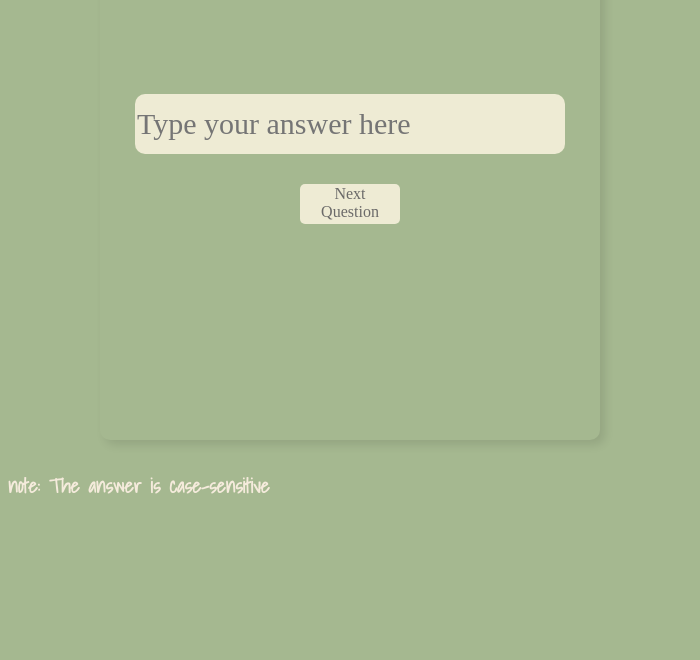
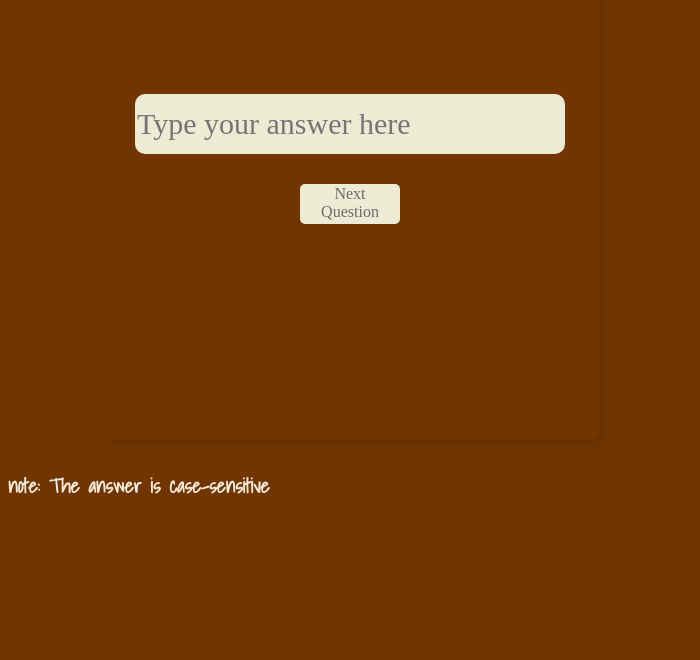
Before and after one commit to itorocodes/quiz-app, an Electron app: page index.html in a window 700 px wide. Shown: the part 140-800 px from the top of the page. Drawn offline with Linux system fonts and the light colour scheme; a web font is replaced by a local one.

Commit message:
Update quiz styles and background color

```diff
--- a/quiz.css
+++ b/quiz.css
@@ -7,7 +7,7 @@
     display: none;
 }
 .body{
-    background-color:#A5B890;
+    background-color:#713600;
 }
 .quiz-container {
     width: 500px;
```
